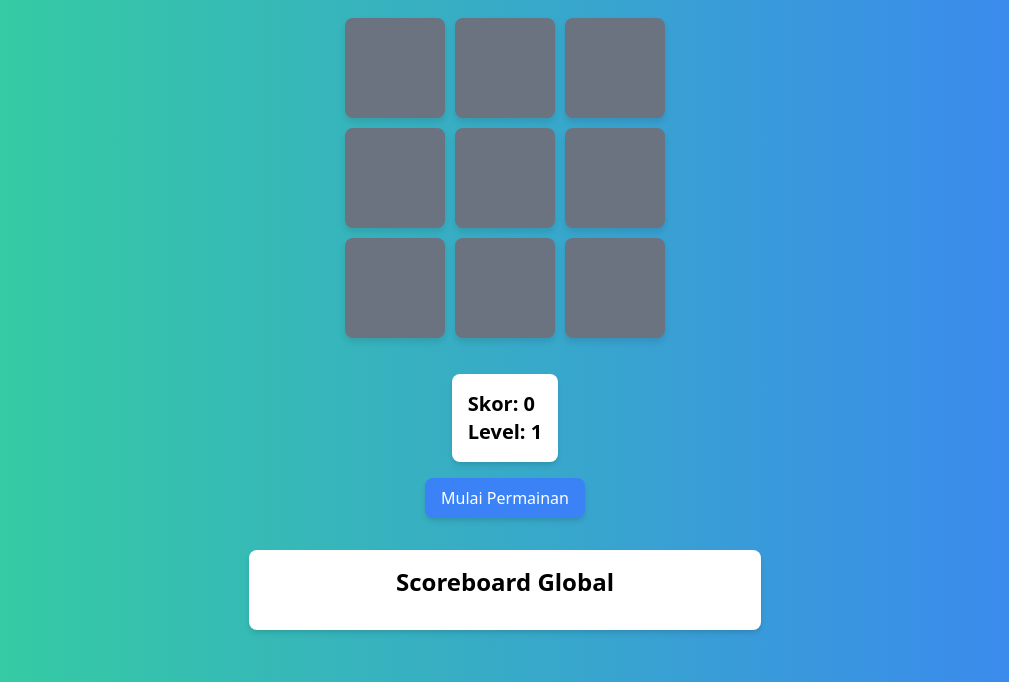
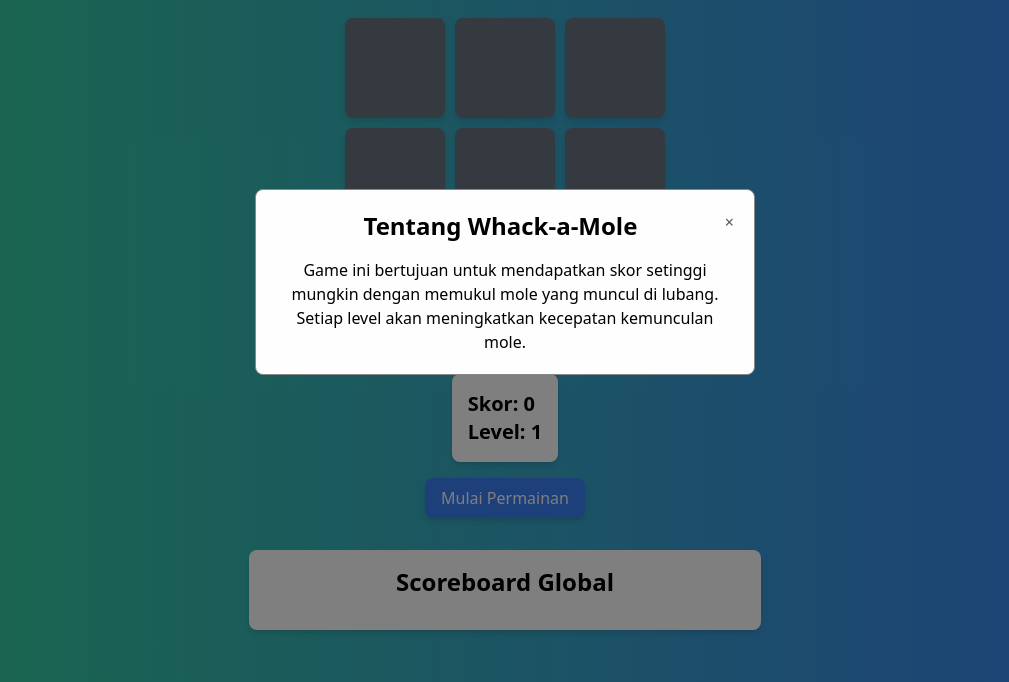
Before and after one commit to kulosikham/kulosikham.github.io, a plain HTML site: page game/index.html in a window 1280 px wide. Both pictures are taken after a click on the element "Whack-a-Mole". Shown: the part 118-800 px from the top of the page, without its empty margins (135-1144 px from the left). Drawn offline with nearby package versions, Linux system fonts and the light colour scheme.

Commit message:
Update index.html

```diff
--- a/game/index.html
+++ b/game/index.html
@@ -35,6 +35,29 @@
     .mole.show {
       top: 10px;
     }
+    .modal {
+      display: none;
+      position: fixed;
+      z-index: 50;
+      left: 0;
+      top: 0;
+      width: 100%;
+      height: 100%;
+      overflow: auto;
+      background-color: rgba(0, 0, 0, 0.5);
+      justify-content: center;
+      align-items: center;
+    }
+    .modal-content {
+      background-color: #fefefe;
+      margin: auto;
+      padding: 20px;
+      border: 1px solid #888;
+      width: 80%;
+      max-width: 500px;
+      border-radius: 8px;
+      text-align: center;
+    }
   </style>
 </head>
 <body class="bg-gradient-to-r from-green-400 to-blue-500 flex flex-col items-center justify-center min-h-screen p-4">
@@ -64,6 +87,16 @@
     <ul id="scoreboard" class="list-decimal list-inside space-y-2">
     </ul>
   </div>
+
+  <!-- Modal -->
+  <div id="infoModal" class="modal flex">
+    <div class="modal-content">
+      <span id="closeModal" class="float-right cursor-pointer text-gray-600">&times;</span>
+      <h2 class="text-2xl font-bold mb-4">Tentang Whack-a-Mole</h2>
+      <p>Game ini bertujuan untuk mendapatkan skor setinggi mungkin dengan memukul mole yang muncul di lubang. Setiap level akan meningkatkan kecepatan kemunculan mole.</p>
+    </div>
+  </div>
+
   <script>
     let score = 0;
     let level = 1;
@@ -81,6 +114,8 @@
     const hitSound = document.getElementById('hitSound');
     const scoreboard = document.getElementById('scoreboard');
     const gameTitle = document.getElementById('gameTitle');
+    const infoModal = document.getElementById('infoModal');
+    const closeModal = document.getElementById('closeModal');
 
     function randomHole(holes) {
       const index = Math.floor(Math.random() * holes.length);
@@ -94,7 +129,7 @@
 
       setTimeout(() => {
         mole.classList.remove('show');
-        if (startBtn.disabled) showMole();
+        if (startBtn.style.display === 'none') showMole();
       }, 800 / level);
     }
 
@@ -161,9 +196,17 @@
     stopBtn.addEventListener('click', stopGame);
 
     gameTitle.addEventListener('click', () => {
-      window.open('', '', 'width=300,height=200').document.write(
-        `<h1>Whack-a-Mole</h1><p>Game ini bertujuan untuk mendapatkan skor setinggi mungkin dengan memukul mole yang muncul di lubang. Setiap level akan meningkatkan kecepatan kemunculan mole.</p>`
-      );
+      infoModal.style.display = 'flex';
+    });
+
+    closeModal.addEventListener('click', () => {
+      infoModal.style.display = 'none';
+    });
+
+    window.addEventListener('click', (event) => {
+      if (event.target === infoModal) {
+        infoModal.style.display = 'none';
+      }
     });
 
     // Render initial scoreboard
```
